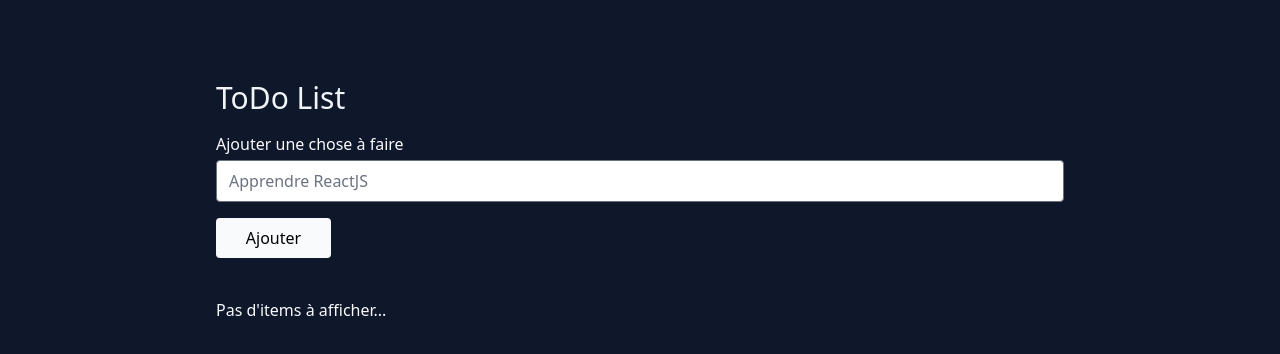
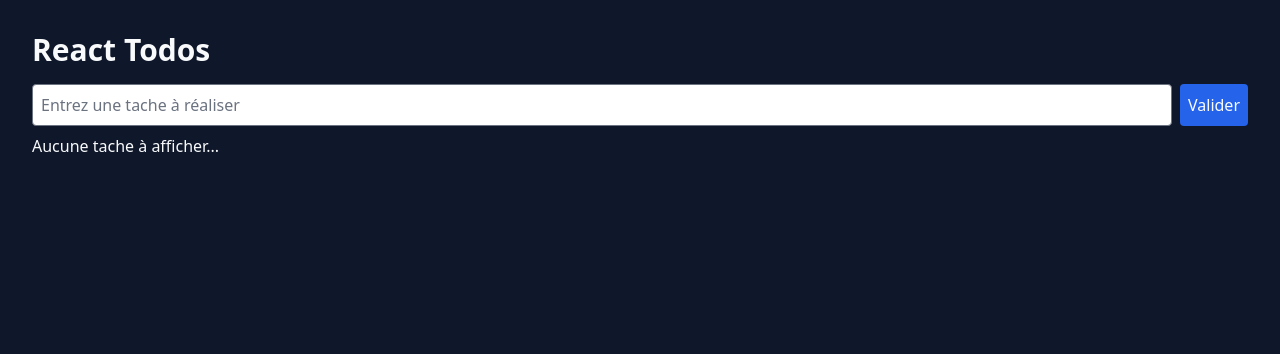
Before and after one commit to 13vlxx/ReactJS-Todos, a React (Vite) app: page / in a window 1280 px wide. Shown: the top 354 px of the page. Built offline with nearby package versions, Linux system fonts and the light colour scheme.

Commit message:
update todos list

```diff
--- a/src/App.jsx
+++ b/src/App.jsx
@@ -1,63 +1,86 @@
-import { useState } from "react";
+/* eslint-disable no-unused-vars */
 import { nanoid } from "nanoid";
-import ListItem from "./components/ListItem";
+import { useEffect, useState } from "react";
+import TodoList from "./components/TodoList";
 
 function App() {
+  const [todo, setTodo] = useState("");
   const [todoList, setTodoList] = useState([]);
+  const [emptyInputError, setEmptyInputError] = useState(false);
+  const [todoAlreadyExist, setTodoAlreadyExist] = useState(false);
 
-  const [todo, setTodo] = useState("");
-  const [showValidation, setShowValidation] = useState(false);
+  useEffect(() => {
+    const storedTodoList = localStorage.getItem("todoList");
 
-  function deleteTodo(id) {
-    setTodoList(todoList.filter((todo) => todo.id !== id));
+    if (storedTodoList) {
+      setTodoList(JSON.parse(storedTodoList));
     }
+  }, []);
 
   function handleSubmit(e) {
     e.preventDefault();
 
-    if (todo === "") {
-      setShowValidation(true);
+    if (!todo) {
+      setEmptyInputError(true);
       return;
     }
-    setTodoList([...todoList, { id: nanoid(8), content: todo }]);
+
+    const todoAlreadyExist = todoList.some((item) => item.text === todo);
+
+    if (todoAlreadyExist) {
+      setTodoAlreadyExist(true);
+      return;
+    }
+
+    const newTodoList = [...todoList, { id: nanoid(8), text: todo }];
+    setTodoList(newTodoList);
     setTodo("");
-    setShowValidation(false);
+    setEmptyInputError(false);
+    setTodoAlreadyExist(false);
+
+    localStorage.setItem("todoList", JSON.stringify(newTodoList));
+  }
+
+  function deleteTodo(id) {
+    const newTodoList = todoList.filter((todo) => todo.id !== id);
+    setTodoList(newTodoList);
+
+    localStorage.setItem("todoList", JSON.stringify(newTodoList));
+  }
+
+  let errorMessage;
+  if (todoList.length !== 0) {
+    if (emptyInputError) {
+      errorMessage = <p className="mt-2 text-red-500">Veuillez bien remplir le champ...</p>;
+    } else if (todoAlreadyExist) {
+      errorMessage = <p className="mt-2 text-red-500">Tache déjà existante...</p>;
+    }
+  } else {
+    errorMessage = <p className="mt-2">Aucune tache à afficher...</p>;
   }
 
   return (
-    <div className="h-screen">
-      <div className="max-w-4xl mx-auto pt-20 px-6">
-        <h1 className="text-3xl text-slate-100 mb-4">ToDo List</h1>
-
-        <form onSubmit={handleSubmit} className="mb-10">
-          <label htmlFor="todo-item" className="text-slate-50">
-            Ajouter une chose à faire
-          </label>
+    <div className="min-h-screen bg-slate-900 text-slate-50 p-8">
+      <h1 className="text-3xl font-semibold select-none">React Todos</h1>
+      <form onSubmit={handleSubmit} className="flex gap-2 mt-4">
         <input
-            placeholder="Apprendre ReactJS"
+          onChange={(e) => setTodo(e.target.value)}
+          value={todo}
+          placeholder="Entrez une tache à réaliser"
+          className="text-slate-950 rounded w-full py-2 pl-2 outline-blue-600"
           type="text"
-            className="mt-1 block w-full rounded"
-            id="todo-item"
-            value={todo}
-            onChange={(e) => setTodo(e.target.value)}
         />
-          {showValidation && (
-            <p className="text-red-400">Ajoutez d&apos;abord du contenu à votre tâche</p>
-          )}
-          <button className="mt-4 py-2 px-2 bg-slate-50 rounded min-w-[115px]">Ajouter</button>
+        <button className="bg-blue-600 px-2 rounded hover:bg-blue-700 transition-colors duration-100">
+          Valider
+        </button>
       </form>
-        <ul>
-          {todoList.length === 0 && (
-            <li className="text-slate-50 text-md">Pas d&apos;items à afficher...</li>
-          )}
-          {todoList.length > 0 &&
-            todoList.map((item) => (
-              <ListItem key={item.id} itemData={item} deleteTodo={deleteTodo} />
+      {errorMessage}
+      <ul className="mt-4">
+        {todoList.map((todo) => (
+          <TodoList key={todo.id} content={todo} deleteTodo={deleteTodo} />
         ))}
       </ul>
     </div>
-    </div>
   );
 }
-
 export default App;
--- a/src/components/ListItem.jsx
+++ /dev/null
@@ -1,15 +0,0 @@
-/* eslint-disable react/prop-types */
-function ListItem({ itemData, deleteTodo }) {
-    return (
-        <li className="p-2 bg-zinc-200 mb-2 rounded flex">
-            <span>{itemData.content}</span>
-            <button
-                onClick={() => deleteTodo(itemData.id)}
-                className="ml-auto bg-red-600 w-6 h-6 rounded text-zinc-200"
-            >
-                X
-            </button>
-        </li>
-    );
-}
-export default ListItem;
--- /dev/null
+++ b/src/components/TodoList.jsx
@@ -0,0 +1,14 @@
+/* eslint-disable react/prop-types */
+export default function TodoList({ content, deleteTodo }) {
+  return (
+    <div className="flex items-center mt-2 relative">
+      <li className="w-full bg-slate-50 text-slate-950 px-2 py-2 rounded"> {content.text}</li>
+      <button
+        onClick={() => deleteTodo(content.id)}
+        className="h-[25px] w-[25px] flex items-center justify-center bg-red-500 absolute right-2 rounded-full hover:bg-red-600 transition-colors duration-100"
+      >
+        X
+      </button>
+    </div>
+  );
+}
```
Lines whose indentation alone changed are shown as unchanged.
